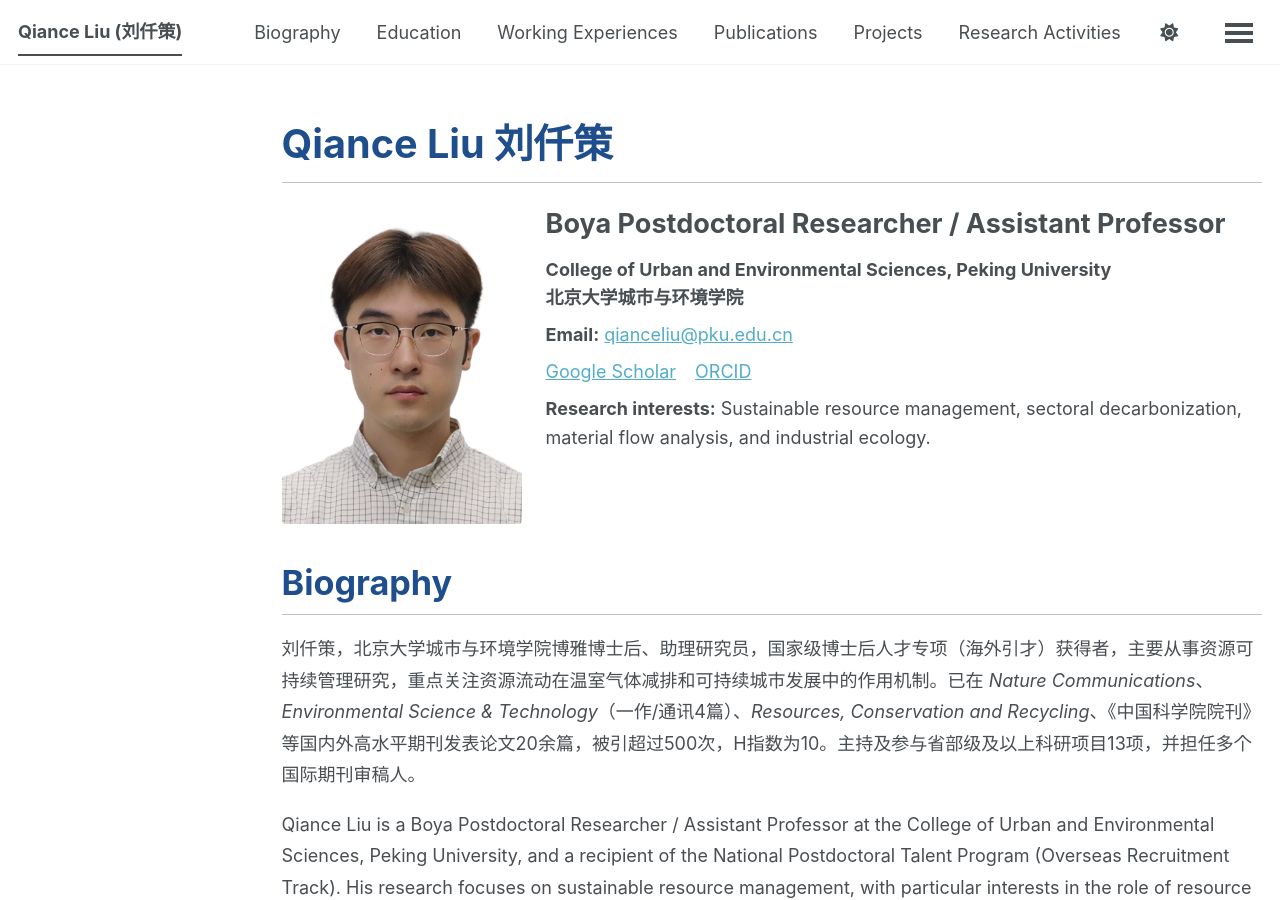
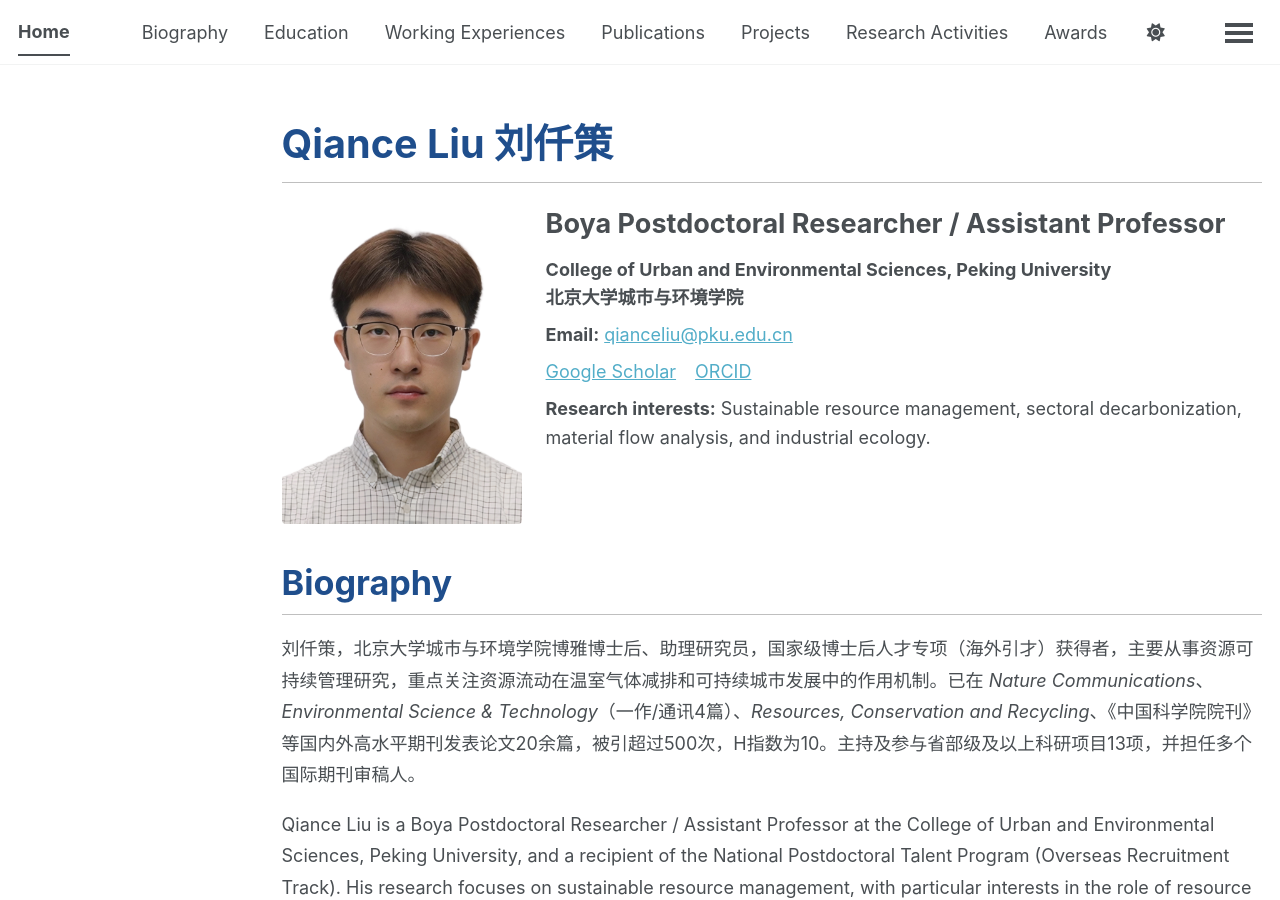
Before and after one commit to QianceLIU/qianceliu.github.io, a Jekyll site: the page built from _pages/about.md, in a window 1280 px wide and 900 px high. Built offline with Jekyll 4.4.1, drawn with Linux system fonts in a browser that asks for light colours; a script bundle is joined from its source files by our own code; library files that are not in the unit come from our copies.

Commit message:
Update _config.yml

```diff
--- a/_config.yml
+++ b/_config.yml
@@ -9,7 +9,7 @@
 # Basic Site Settings
 locale                   : "en-US"
 site_theme               : "default" # The available themes options are "default", "air", "sunrise", "mint", "dirt" and "contrast"
-title                    : "Qiance Liu (刘仟策)"
+title                    : "Home"
 title_separator          : "-"
 name                     : &name "Qiance Liu (刘仟策)"
 description              : &description "My research focuses on material cycles and sectoral decarbonization modelling, with a focus on understanding how urban material flows, resource utilization, and recycling contribute to reducing greenhouse gas emissions and advancing sustainable urban development."   # Update this with a general description of your site, this is the default if not overridden by a page
```
